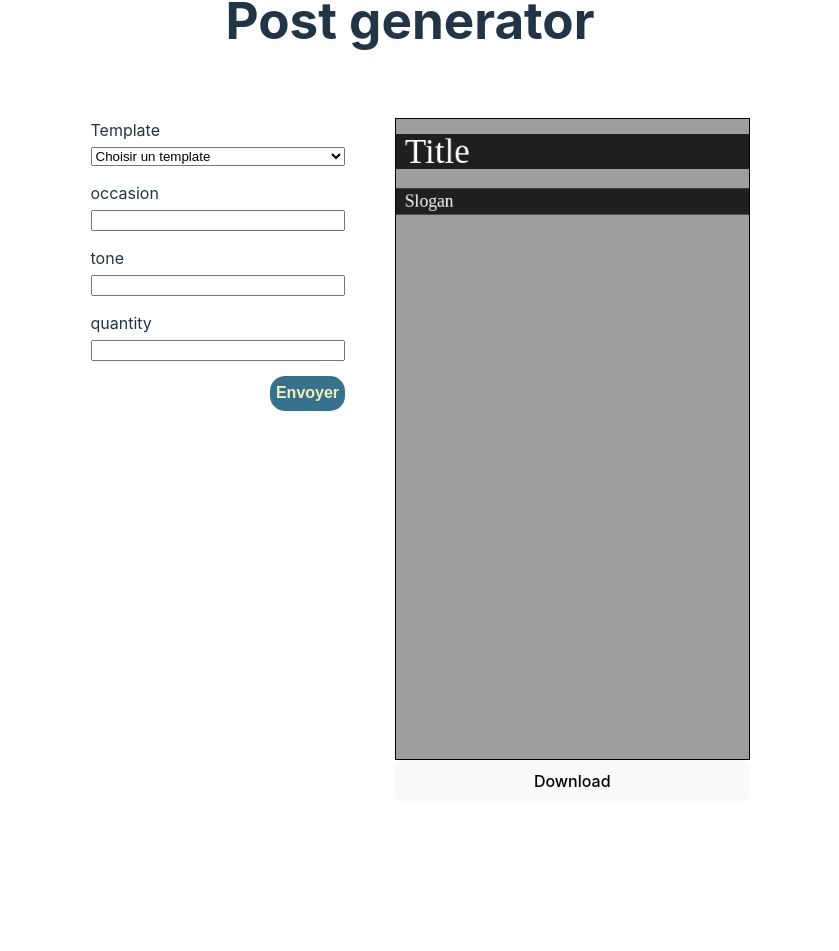
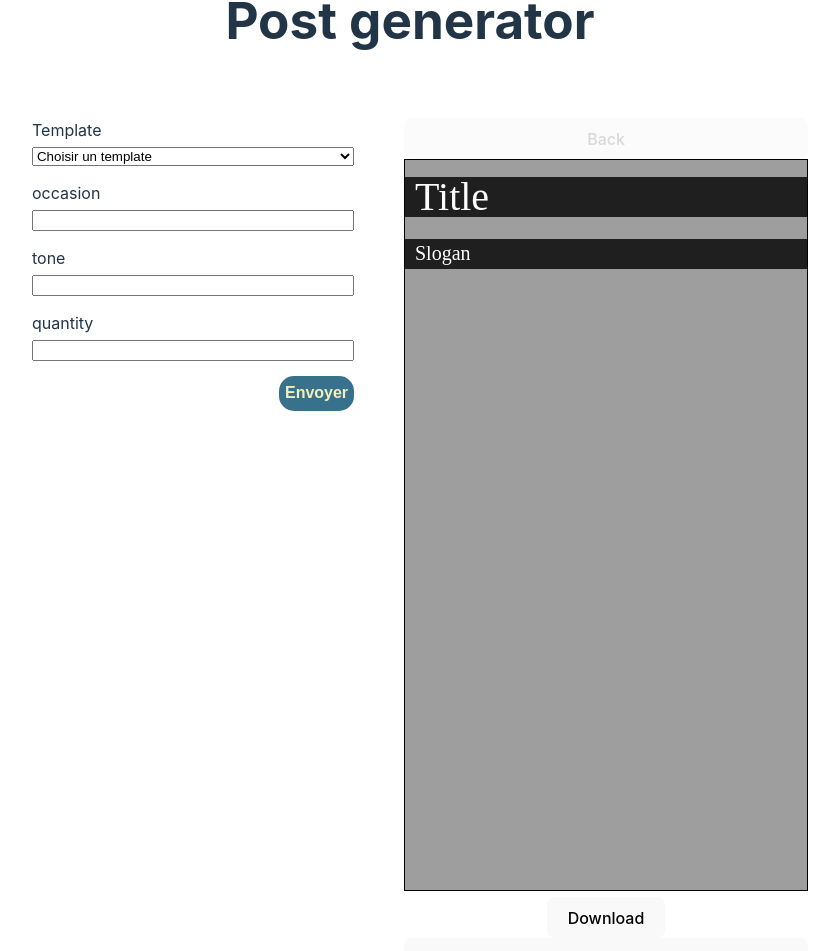
Before and after one commit to BasileDM/Brief-Post-Generator, a Vue app: page / in a window 1280 px wide. Shown: the part 74-1025 px from the top of the page, without its empty margins (230-1069 px from the left). Before the commit the page ends 942 px from the top, so only its background shows below. Built offline with nearby package versions, Linux system fonts and the light colour scheme.

Commit message:
Update : pagnation up. Need css

```diff
--- a/src/App.vue
+++ b/src/App.vue
@@ -5,10 +5,13 @@ import Form from './components/Form.vue';
 import { getOpenAiResponse } from './utils/data';
 import createPrompt from './utils/createPrompt';
 import download from './utils/download';
+import type { Example } from './interfaces/ResultVariables';
 
 const template = ref('template_1');
 const title = ref('Title');
 const slogan = ref('Slogan');
+const results = ref<Example[]>([]);
+const currentIndex = ref(0);
 
 const handleDownload = (e: Event) => {
   e.preventDefault();
@@ -26,10 +29,34 @@ const handleFrom = async () => {
 
   const prompt = createPrompt(inputValues);
   const openAiResponse = await getOpenAiResponse(prompt);
-  const responseObject = JSON.parse(openAiResponse);
+  const responseObject = JSON.parse(openAiResponse) as { examples: Example[] };
 
-  title.value = responseObject.Titre;
-  slogan.value = responseObject.Slogan;
+  results.value = responseObject.examples;
+  if(results.value.length > 0) {
+    currentIndex.value = 0;
+    updateDisplayResult();
+  }
+}
+
+const updateDisplayResult = () => {
+  if (results.value[currentIndex.value]) {
+    title.value = results.value[currentIndex.value].Title;
+    slogan.value = results.value[currentIndex.value].Slogan;
+  }
+}
+
+const handleNext = () => {
+  if (currentIndex.value < results.value.length - 1) {
+    currentIndex.value++;
+    updateDisplayResult();
+  }
+}
+
+const handlePrevious = () => {
+  if (currentIndex.value > 0) {
+    currentIndex.value--;
+    updateDisplayResult();
+  }
 }
 
 const handleTemplateChange = () => {
@@ -48,8 +75,12 @@ const handleTemplateChange = () => {
       </div>
       <div class="block_right">
         <!-- appel résultat -->
-        <ResultCanvas :templateType="template" :title="title" :slogan="slogan" />
-        <button id="download" @click="handleDownload">Download</button>
+        <button id="previous" @click="handlePrevious" :disabled="currentIndex === 0">Back</button>
+        <div>
+          <ResultCanvas :templateType="template" :title="title" :slogan="slogan" />
+          <button id="download" @click="handleDownload">Download</button>
+        </div>
+        <button id="next" @click="handleNext" :disabled="currentIndex === results.length - 1">Next</button>
       </div>
     </div>
   </div>
@@ -78,4 +109,10 @@ const handleTemplateChange = () => {
 .block_left {
   justify-content: flex-start;
 }
+
+#next:disabled,
+#previous:disabled {
+  opacity: 0.5;
+  cursor: not-allowed;
+}
 </style>
--- /dev/null
+++ b/src/interfaces/ResultVariables.ts
@@ -0,0 +1,4 @@
+export interface Example  {
+    Title: string;
+    Slogan: string;
+}
```
